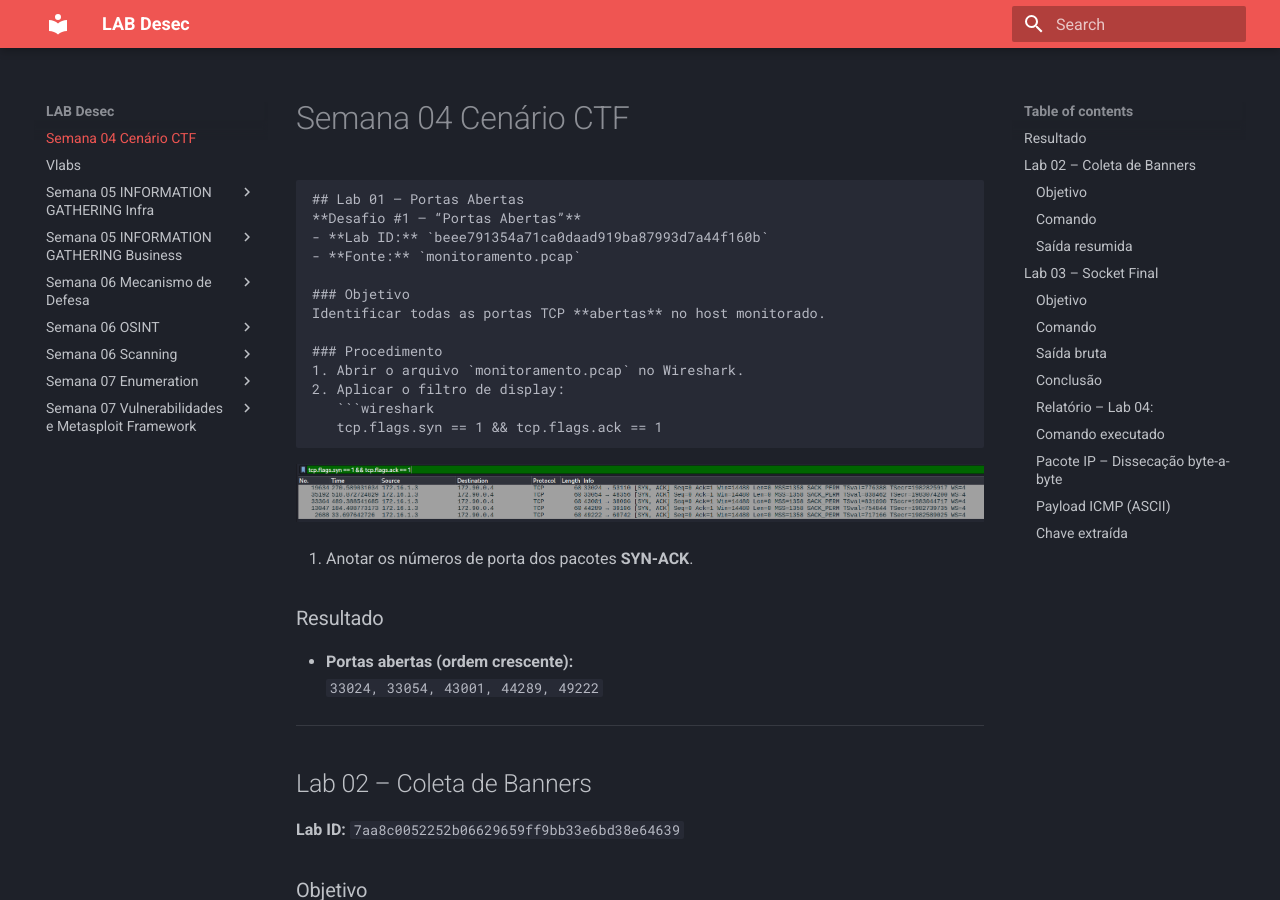
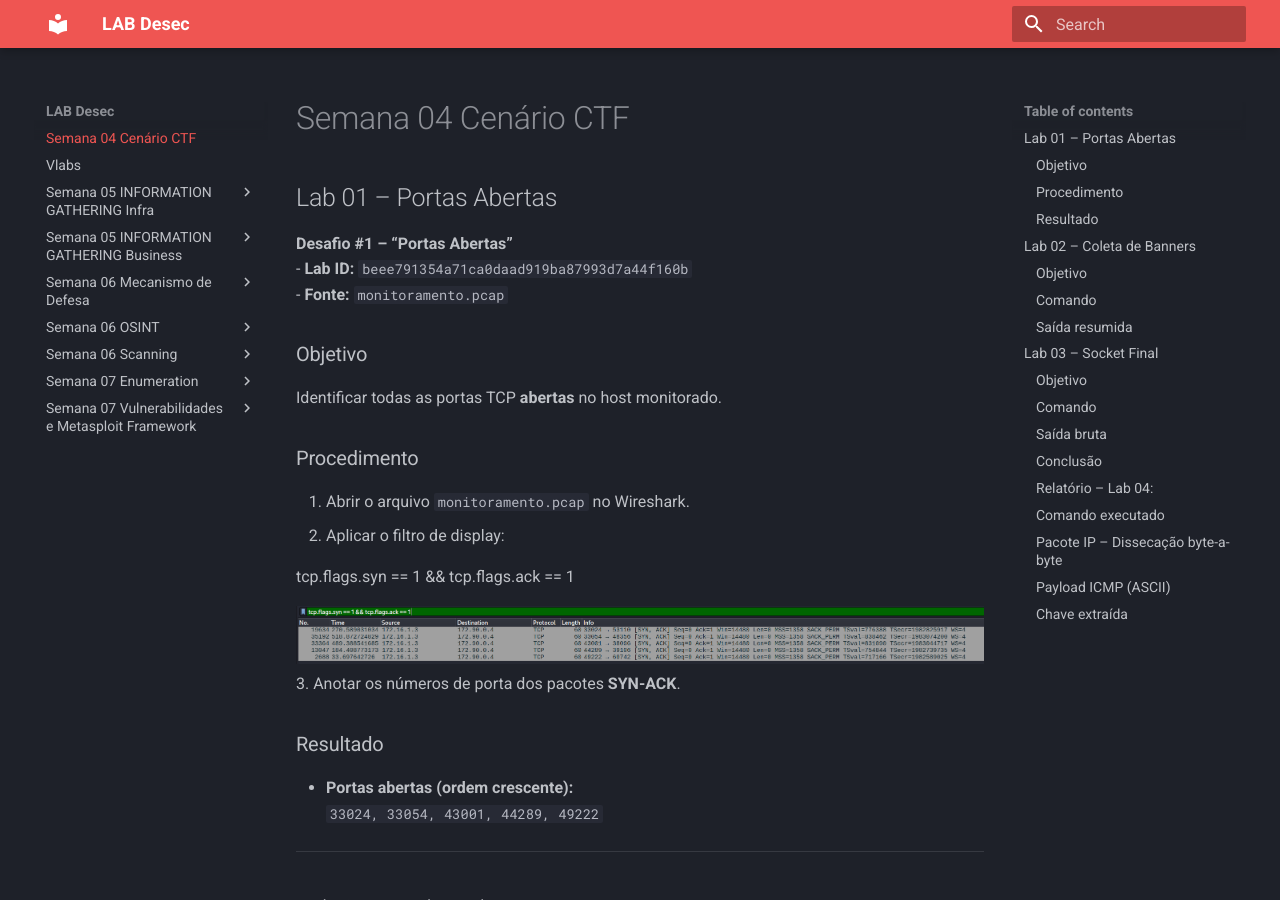
Before and after one commit to legitwell/Vlabs, an MkDocs documentation site: the page built from docs/Semana 04 - Cenário CTF.md, in a window 1280 px wide and 900 px high. Built offline with MkDocs 1.6.1 and Material for MkDocs 9.7.7, drawn with Linux system fonts in a browser that asks for light colours.

Commit message:
correção

````diff
--- a/docs/Semana 04 - Cenário CTF.md
+++ b/docs/Semana 04 - Cenário CTF.md
@@ -1,5 +1,5 @@
 
-```markdown
+
 ## Lab 01 – Portas Abertas
 **Desafio #1 – “Portas Abertas”**
 - **Lab ID:** `beee791354a71ca0daad919ba87993d7a44f160b`
@@ -11,13 +11,12 @@ Identificar todas as portas TCP **abertas** no host monitorado.
 ### Procedimento
 1. Abrir o arquivo `monitoramento.pcap` no Wireshark.
 2. Aplicar o filtro de display:
-   ```wireshark
+
    tcp.flags.syn == 1 && tcp.flags.ack == 1
-```
+
 
 
 ![](assets/Pasted%20image%2020251101193530.png)
-
 3. Anotar os números de porta dos pacotes **SYN-ACK**.
 
 ### Resultado
````
Also changed, not shown: site/Semana 04 - Cenário CTF/index.html, site/search/search_index.json.
